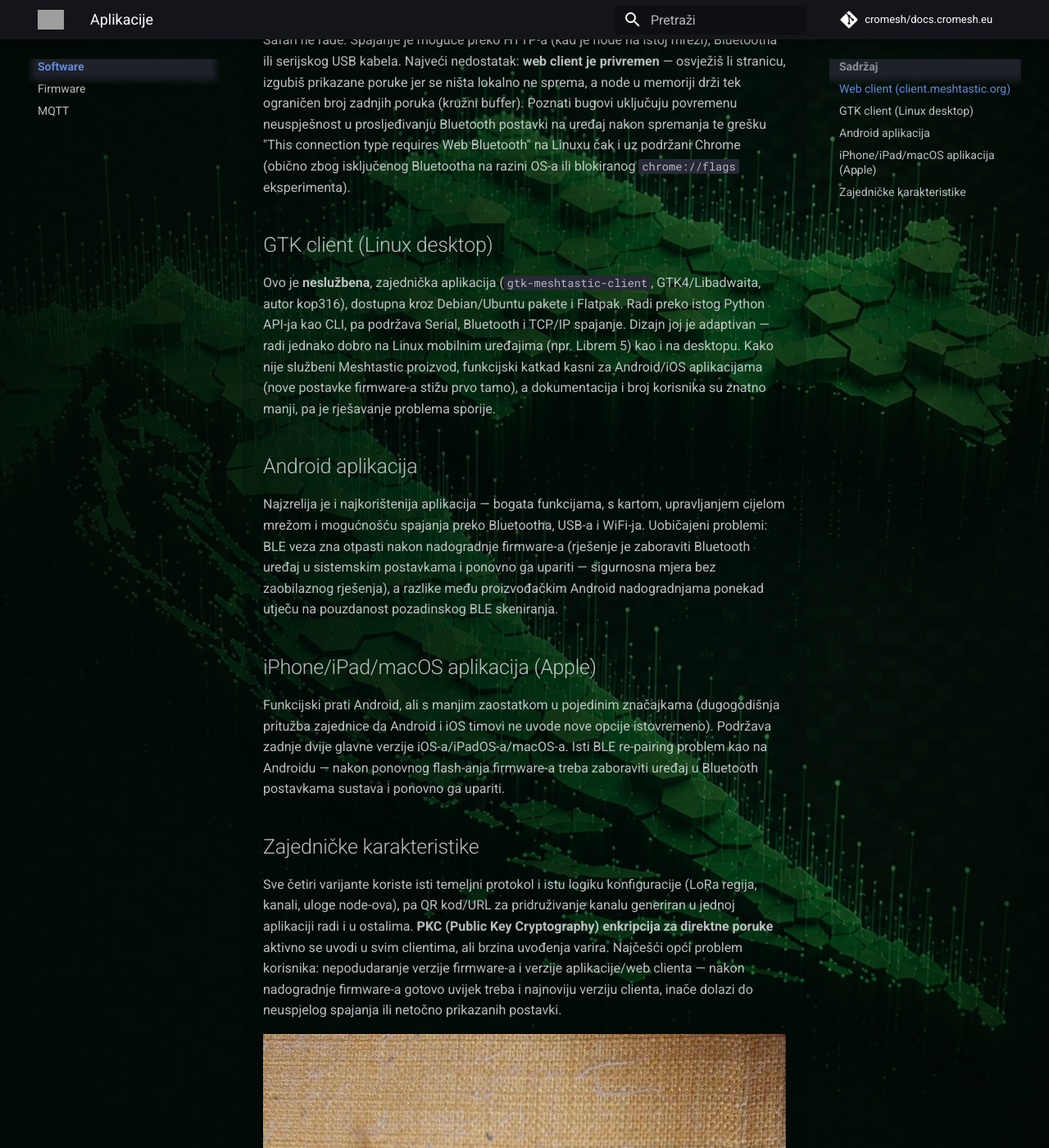
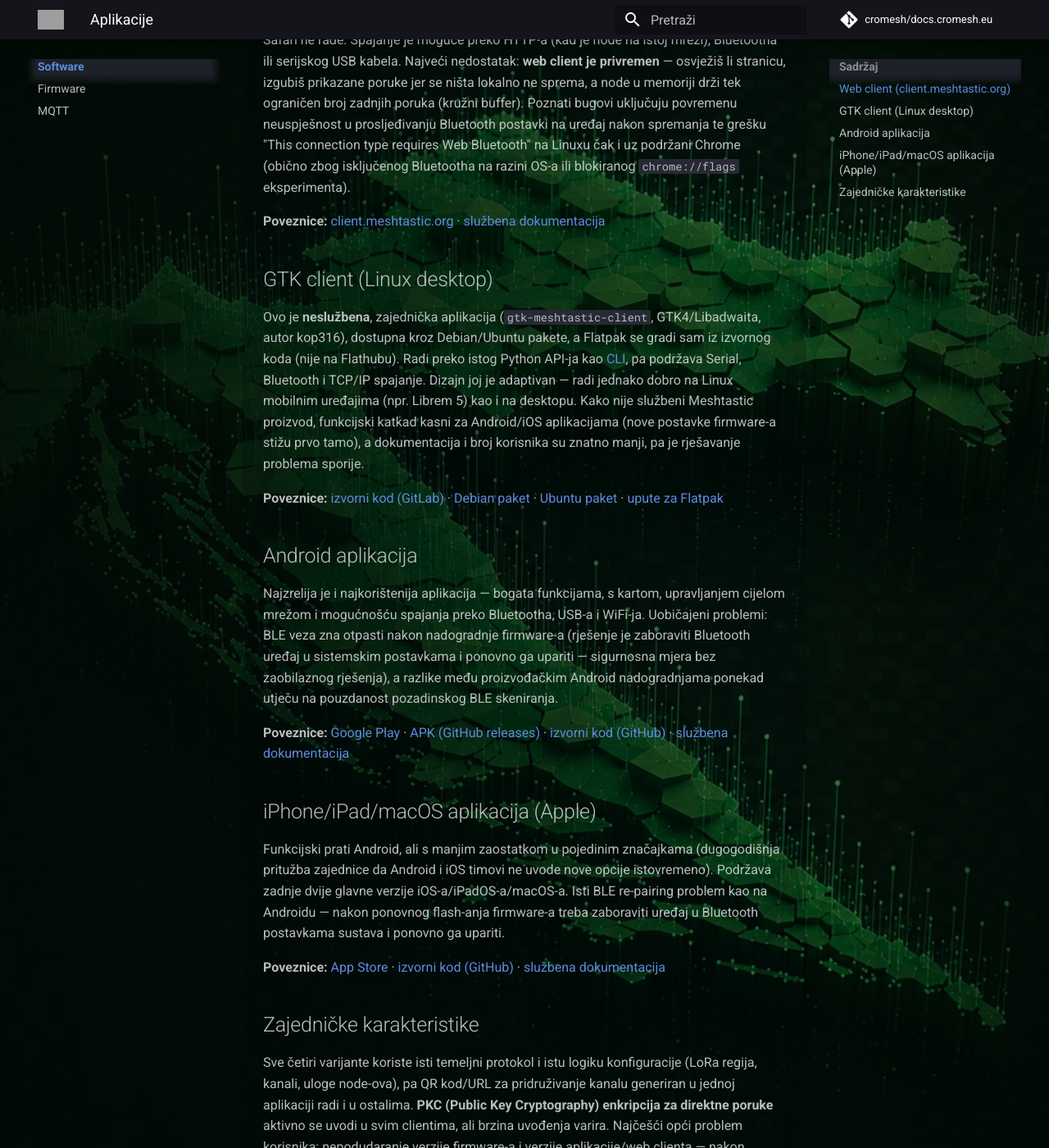
Before and after one commit to cromesh/docs.cromesh.eu, an MkDocs documentation site: the page built from docs/aplikacije/index.md, in a window 1280 px wide and 1400 px high, scrolled down 433 px. Shown: the whole window at 82% size. Built offline with MkDocs 1.6.1 and Material for MkDocs 9.7.7, drawn with Linux system fonts in a browser that asks for light colours; comment, search, counter and statistics services are not loaded; grey boxes are pictures that could not be loaded.

Commit message:
docs: add app links to Aplikacije page
- Add a "Poveznice" line to each app section (web client, GTK client,
  Android, Apple) with store, package, source and docs links
- Link the Meshtastic Python CLI from the GTK client section
- Correct GTK client Flatpak wording: it is not on Flathub and is built
  from source
- Give section headings short, stable ids (#web-client, #gtk-client,
  #android, #apple, #zajednicke-karakteristike) used by the Sadržaj TOC

Co-Authored-By: Claude Opus 5 (1M context) <noreply@anthropic.com>
Claude-Session: https://claude.ai/code/session_01GF27u5ojifR5RqZQE8wP7C

```diff
--- a/docs/aplikacije/index.md
+++ b/docs/aplikacije/index.md
@@ -12,7 +12,7 @@ tags:
 Pregled razlika između Meshtastic software-a na web sučelju, GTK clientu, Android i iPhone
 aplikaciji — sličnosti, poznati bugovi i najčešći problemi.
 
-## Web client (client.meshtastic.org)
+## Web client (client.meshtastic.org) { #web-client }
 
 Radi izravno u pregledniku bez instalacije, ali oslanja se na **Web Bluetooth** i **Web
 Serial API**, koje podržavaju samo preglednici bazirani na Chromiumu (Chrome, Edge) —
@@ -25,17 +25,27 @@ spremanja te grešku "This connection type requires Web Bluetooth" na Linuxu ča
 podržani Chrome (obično zbog isključenog Bluetootha na razini OS-a ili blokiranog
 `chrome://flags` eksperimenta).
 
-## GTK client (Linux desktop)
+**Poveznice:** [client.meshtastic.org](https://client.meshtastic.org) ·
+[službena dokumentacija](https://meshtastic.org/docs/software/web-client/)
+
+## GTK client (Linux desktop) { #gtk-client }
 
 Ovo je **neslužbena**, zajednička aplikacija (`gtk-meshtastic-client`, GTK4/Libadwaita,
-autor kop316), dostupna kroz Debian/Ubuntu pakete i Flatpak. Radi preko istog Python
-API-ja kao CLI, pa podržava Serial, Bluetooth i TCP/IP spajanje. Dizajn joj je
+autor kop316), dostupna kroz Debian/Ubuntu pakete, a Flatpak se gradi sam iz izvornog
+koda (nije na Flathubu). Radi preko istog Python API-ja kao
+[CLI](https://meshtastic.org/docs/software/python/cli/), pa podržava Serial, Bluetooth i
+TCP/IP spajanje. Dizajn joj je
 adaptivan — radi jednako dobro na Linux mobilnim uređajima (npr. Librem 5) kao i na
 desktopu. Kako nije službeni Meshtastic proizvod, funkcijski katkad kasni za
 Android/iOS aplikacijama (nove postavke firmware-a stižu prvo tamo), a dokumentacija i
 broj korisnika su znatno manji, pa je rješavanje problema sporije.
 
-## Android aplikacija
+**Poveznice:** [izvorni kod (GitLab)](https://gitlab.com/kop316/gtk-meshtastic-client) ·
+[Debian paket](https://packages.debian.org/trixie/gtk-meshtastic-client) ·
+[Ubuntu paket](https://packages.ubuntu.com/resolute/gtk-meshtastic-client) ·
+[upute za Flatpak](https://gitlab.com/kop316/gtk-meshtastic-client#build-flatpak)
+
+## Android aplikacija { #android }
 
 Najzrelija je i najkorištenija aplikacija — bogata funkcijama, s kartom, upravljanjem
 cijelom mrežom i mogućnošću spajanja preko Bluetootha, USB-a i WiFi-ja. Uobičajeni
@@ -44,7 +54,12 @@ Bluetooth uređaj u sistemskim postavkama i ponovno ga upariti — sigurnosna mj
 zaobilaznog rješenja), a razlike među proizvođačkim Android nadogradnjama ponekad
 utječu na pouzdanost pozadinskog BLE skeniranja.
 
-## iPhone/iPad/macOS aplikacija (Apple)
+**Poveznice:** [Google Play](https://play.google.com/store/apps/details?id=com.geeksville.mesh) ·
+[APK (GitHub releases)](https://github.com/meshtastic/Meshtastic-Android/releases) ·
+[izvorni kod (GitHub)](https://github.com/meshtastic/Meshtastic-Android) ·
+[službena dokumentacija](https://meshtastic.org/docs/software/android/)
+
+## iPhone/iPad/macOS aplikacija (Apple) { #apple }
 
 Funkcijski prati Android, ali s manjim zaostatkom u pojedinim značajkama (dugogodišnja
 pritužba zajednice da Android i iOS timovi ne uvode nove opcije istovremeno). Podržava
@@ -52,7 +67,11 @@ zadnje dvije glavne verzije iOS-a/iPadOS-a/macOS-a. Isti BLE re-pairing problem
 Androidu — nakon ponovnog flash-anja firmware-a treba zaboraviti uređaj u Bluetooth
 postavkama sustava i ponovno ga upariti.
 
-## Zajedničke karakteristike
+**Poveznice:** [App Store](https://apps.apple.com/app/meshtastic/id1586432531) ·
+[izvorni kod (GitHub)](https://github.com/meshtastic/Meshtastic-Apple) ·
+[službena dokumentacija](https://meshtastic.org/docs/software/apple/)
+
+## Zajedničke karakteristike { #zajednicke-karakteristike }
 
 Sve četiri varijante koriste isti temeljni protokol i istu logiku konfiguracije (LoRa regija,
 kanali, uloge node-ova), pa QR kod/URL za pridruživanje kanalu generiran u jednoj
```
